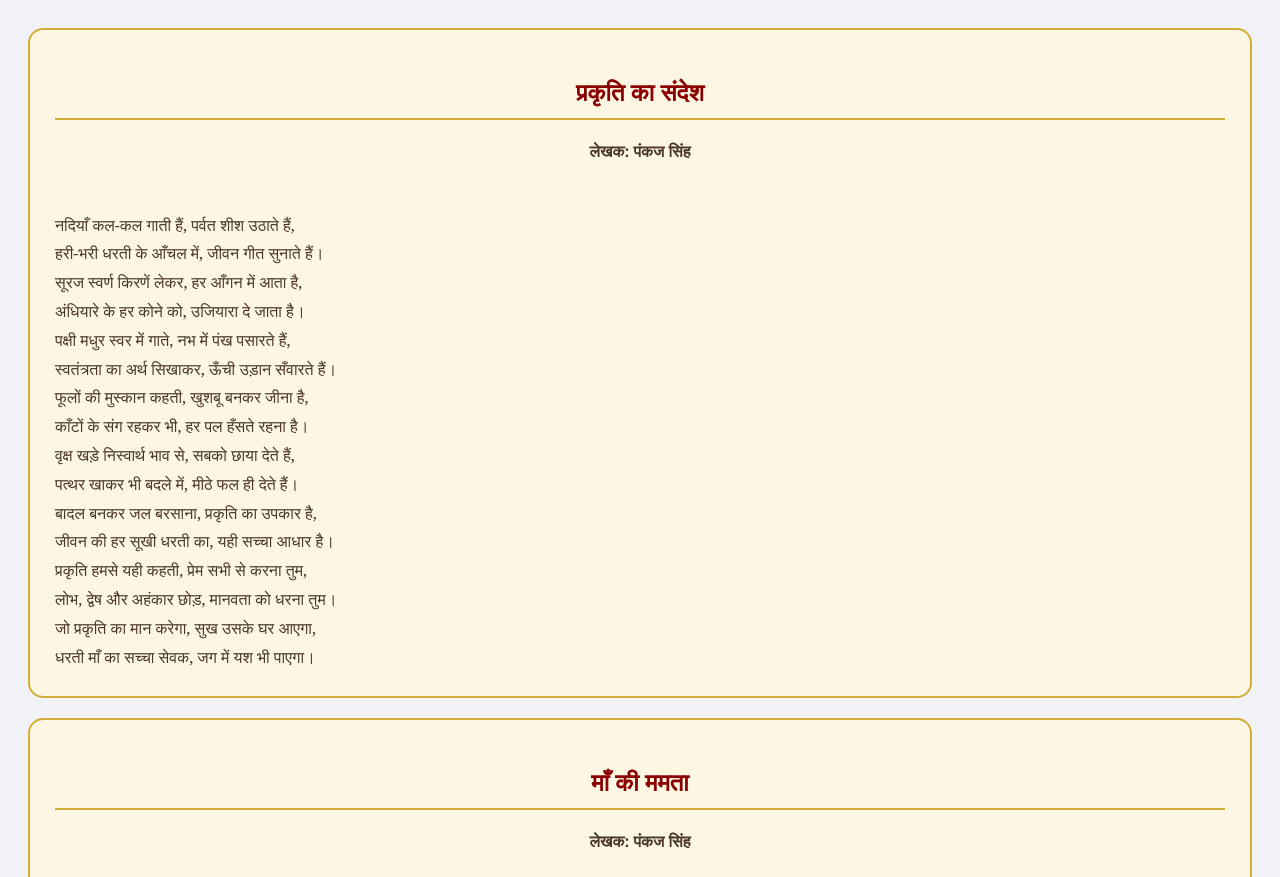
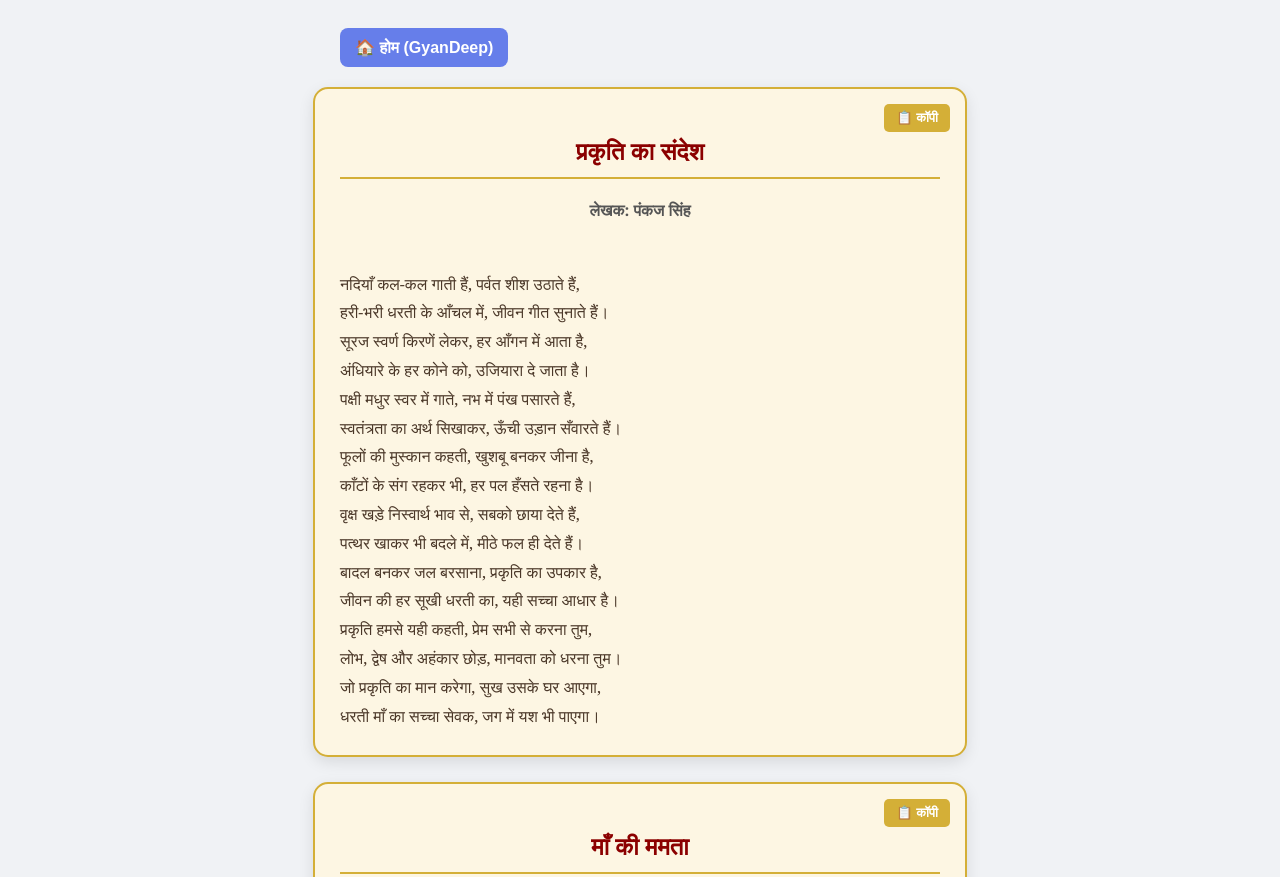
Before and after one commit to pssajwan-gif/gyandeep108, a plain HTML site: page kavita.html in a window 1280 px wide. Shown: the top 877 px of the page. Drawn offline with Linux system fonts and the light colour scheme.

Commit message:
Update kavita.html

```diff
--- a/kavita.html
+++ b/kavita.html
@@ -6,17 +6,40 @@
     <title>मेरी कविताएँ | GyanDeep</title>
     <style>
         body { background: #f0f2f5; padding: 20px; font-family: 'Arial', sans-serif; }
+
+        /* टॉप बार (होम बटन के लिए) */
+        .top-bar { max-width: 600px; margin: 0 auto 20px auto; }
+        .home-btn { padding: 10px 15px; background: #667eea; color: white; border: none; border-radius: 8px; cursor: pointer; font-size: 16px; font-weight: bold; }
+
+        /* आपकी मँगल-सेक्शन डिज़ाइन */
         .mangal-section {
             background: #fdf6e3; padding: 25px; border-radius: 15px;
             border: 2px solid #d4af37; color: #4a3728;
-            font-family: 'Georgia', serif; margin-bottom: 20px;
+            font-family: 'Georgia', serif; margin-bottom: 25px;
+            max-width: 600px; margin: 0 auto 25px auto; /* पेज के बीच में रखने के लिए */
+            box-shadow: 0 5px 15px rgba(0,0,0,0.1);
+            position: relative; /* कॉपी बटन के लिए जरूरी */
         }
+
+        /* कॉपी बटन डिज़ाइन */
+        .copy-btn {
+            position: absolute; top: 15px; right: 15px;
+            background: #d4af37; color: white; border: none;
+            padding: 6px 12px; border-radius: 5px; cursor: pointer;
+            font-size: 13px; font-weight: bold; transition: 0.3s;
+        }
+        .copy-btn:hover { background: #b8962e; }
     </style>
 </head>
 <body>
 
+    <!-- होम बटन -->
+    <div class="top-bar">
+        <button class="home-btn" onclick="window.location.href='index.html'">🏠 होम (GyanDeep)</button>
+    </div>
+
     <div id="kavita-container">
-        <p style="text-align: center;">कविताएँ लोड हो रही हैं...</p>
+        <p style="text-align: center; font-size:18px;">कविताएँ लोड हो रही हैं...</p>
     </div>
 
     <script>
@@ -24,14 +47,20 @@
             .then(response => response.json())
             .then(data => {
                 const container = document.getElementById('kavita-container');
-                container.innerHTML = ''; // लोडिंग टेक्स्ट हटा दें
-                data.forEach(item => {
+                container.innerHTML = '';
+
+                data.forEach((item) => {
                     const div = document.createElement('div');
                     div.className = "mangal-section";
+
+                    // कॉपी करने के लिए पूरा टेक्स्ट (शीर्षक, लेखक और कविता) तैयार करना
+                    const fullText = `${item.title}\nलेखक: ${item.author}\n\n${item.content}`;
+
                     div.innerHTML = `
+                        <button class="copy-btn" onclick="copyText(this, \`${fullText.replace(/`/g, '\\`')}\`)">📋 कॉपी</button>
                         <h2 style="text-align: center; color: #8b0000; border-bottom: 2px solid #d4af37; padding-bottom: 10px;">${item.title}</h2>
-                        <p style="text-align: center; font-weight: bold;">लेखक: ${item.author}</p>
-                        <div style="white-space: pre-line; line-height: 1.8; margin-top: 20px;">
+                        <p style="text-align: center; font-weight: bold; color: #555;">लेखक: ${item.author}</p>
+                        <div style="white-space: pre-line; line-height: 1.8; margin-top: 20px; font-size: 16px;">
                             ${item.content}
                         </div>
                     `;
@@ -40,8 +69,23 @@
             })
             .catch(error => {
                 console.error('Error:', error);
-                document.getElementById('kavita-container').innerHTML = "कविताएँ लोड करने में त्रुटि हुई।";
+                document.getElementById('kavita-container').innerHTML = "<p style='text-align:center;'>कविताएँ लोड करने में त्रुटि हुई। कृपया चेक करें कि 'data_kavita.json' उसी फोल्डर में है या नहीं।</p>";
             });
+
+        // कॉपी फंक्शन
+        function copyText(buttonElement, textToCopy) {
+            navigator.clipboard.writeText(textToCopy).then(() => {
+                let originalText = buttonElement.innerHTML;
+                buttonElement.innerHTML = "✅ हो गया!";
+                buttonElement.style.background = "#28a745"; // हरा रंग
+
+                // 2 सेकंड बाद वापस सामान्य करना
+                setTimeout(() => {
+                    buttonElement.innerHTML = originalText;
+                    buttonElement.style.background = "#d4af37";
+                }, 2000);
+            });
+        }
     </script>
 </body>
 </html>
```
